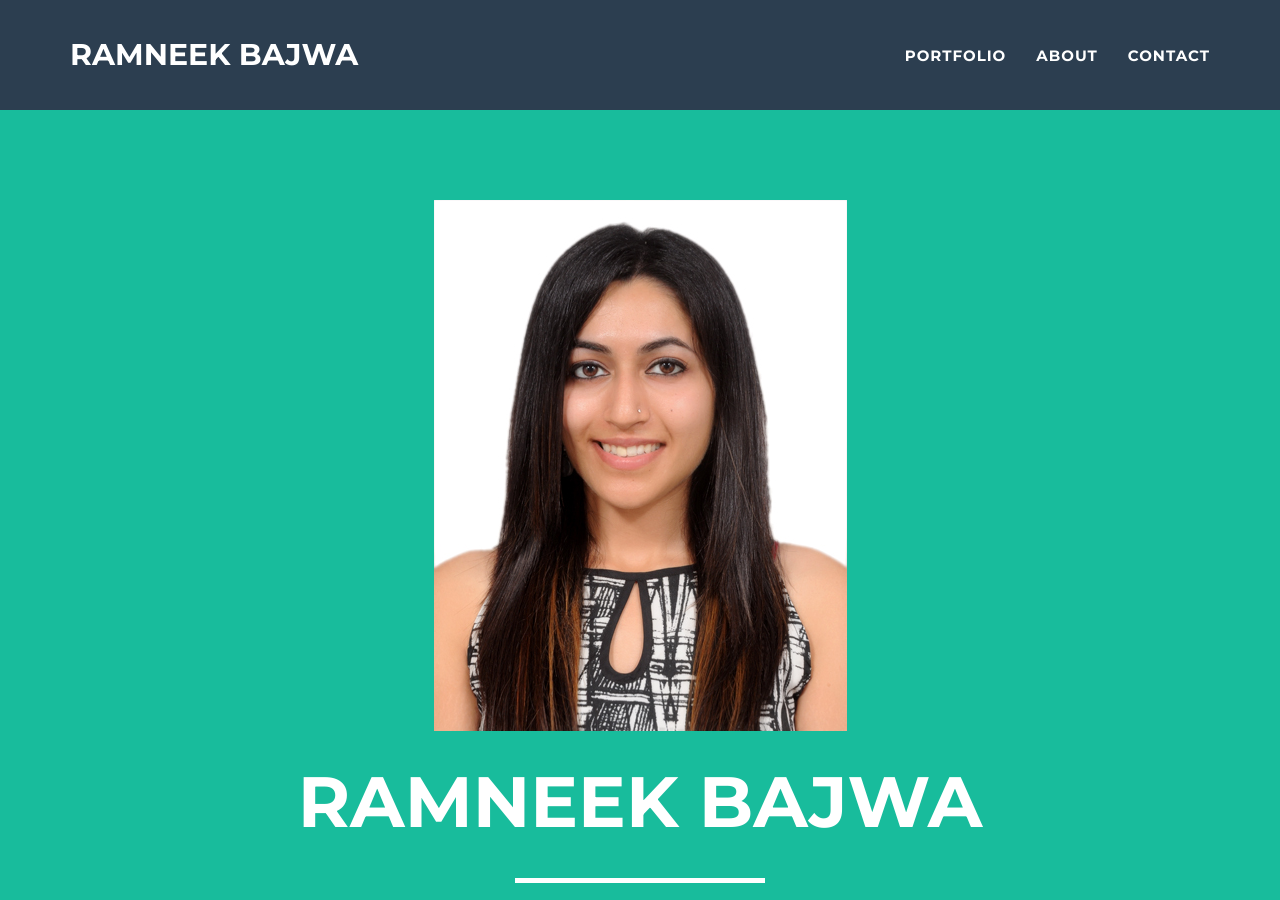
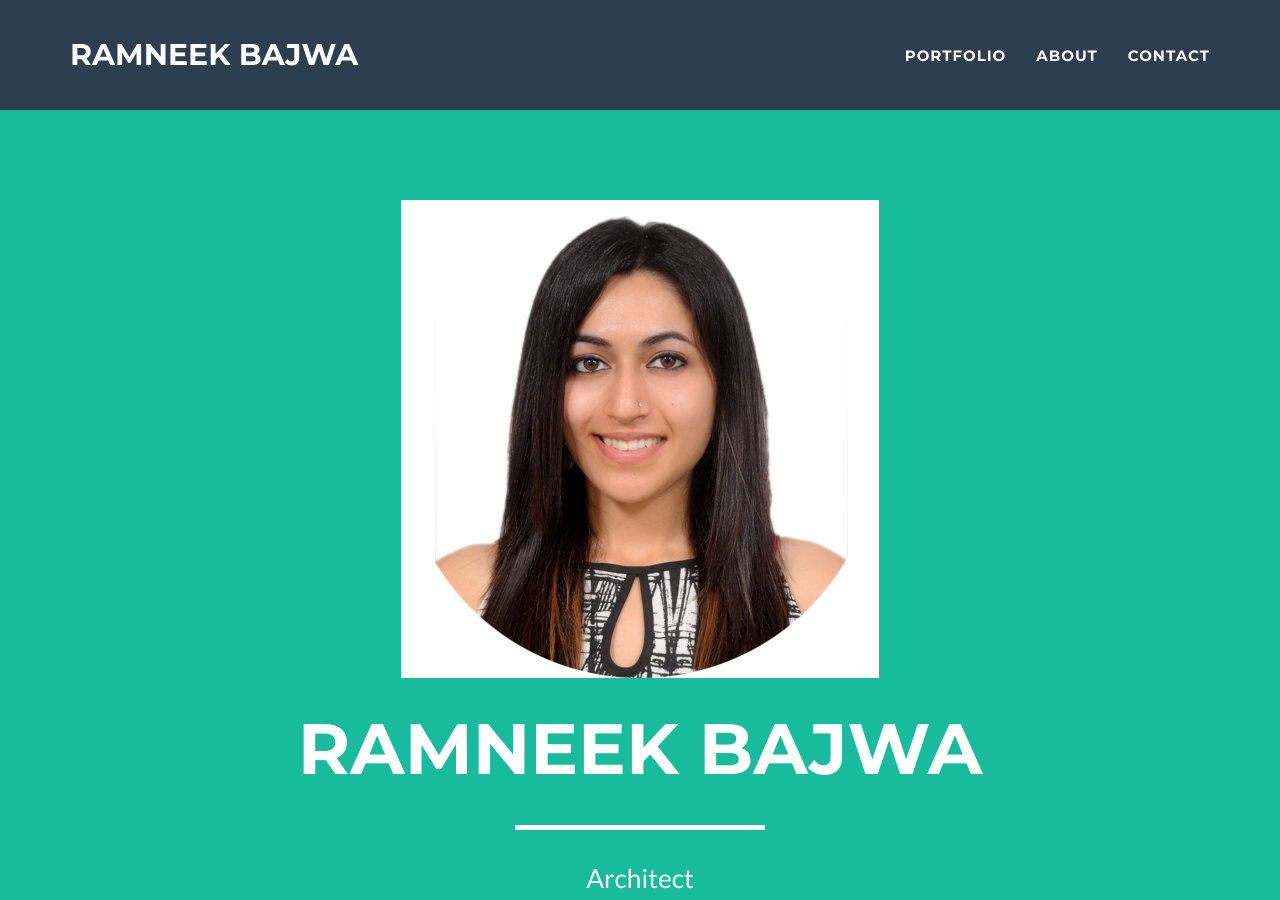
Before and after one commit to ramneek10/ramneek10.github.io, a Jekyll site: the page built from index.html, in a window 1280 px wide and 900 px high. Built offline with Jekyll 4.4.1, drawn with Linux system fonts in a browser that asks for light colours.

Commit message:
updating with resized img/pdf files

```diff
--- a/_includes/header.html
+++ b/_includes/header.html
@@ -3,7 +3,7 @@
         <div class="container">
             <div class="row">
                 <div class="col-lg-12">
-                    <img class="img-responsive" src="img/profile.png" alt="">
+                    <img class="img-responsive" src="img/profile.JPG" alt="">
                     <div class="intro-text">
                         <span class="name">{{ site.title }}</span>
                         <hr class="star-light">
```
Also changed, not shown: img/profile.JPG (added), img/profile.png (deleted), 1 other file.
